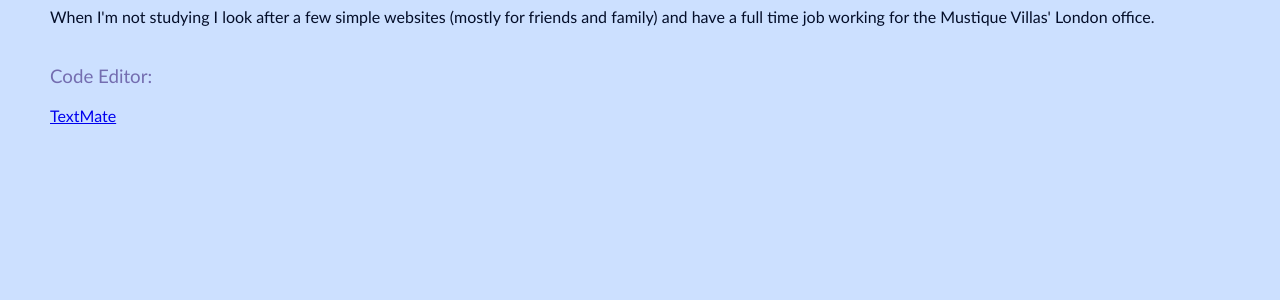
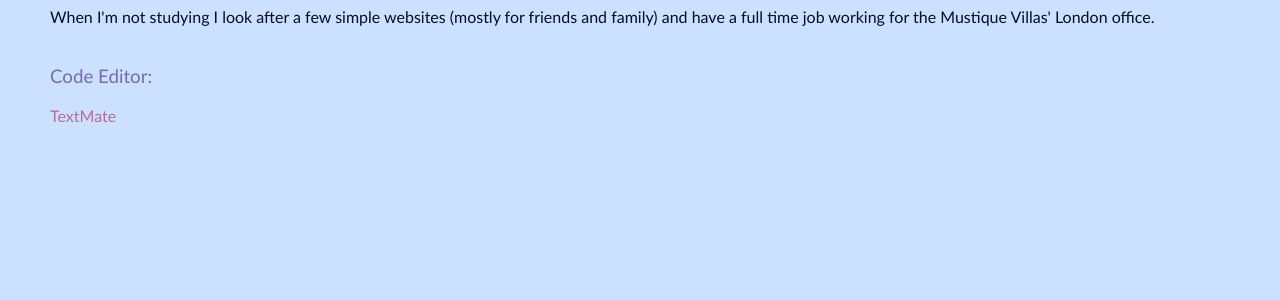
Before and after one commit to katecooperuk/p1.katecooperuk.com, a PHP site: page / in a window 1280 px wide. Shown: the part 443-743 px from the top of the page. Run offline with PHP 8.4, Linux system fonts and the light colour scheme.

Commit message:
Edited CSS to include a:link behavior

```diff
--- a/project1.css
+++ b/project1.css
@@ -26,3 +26,14 @@ font-size: 100%;
 line-height: 15pt;
 color: #040e29;
 }
+
+a, a:link {
+color: #b36f9b;
+text-decoration: none;
+}
+
+a:hover {
+color: #80c1e1;
+text-decoration: none;
+font-size: 100%;
+}
```
